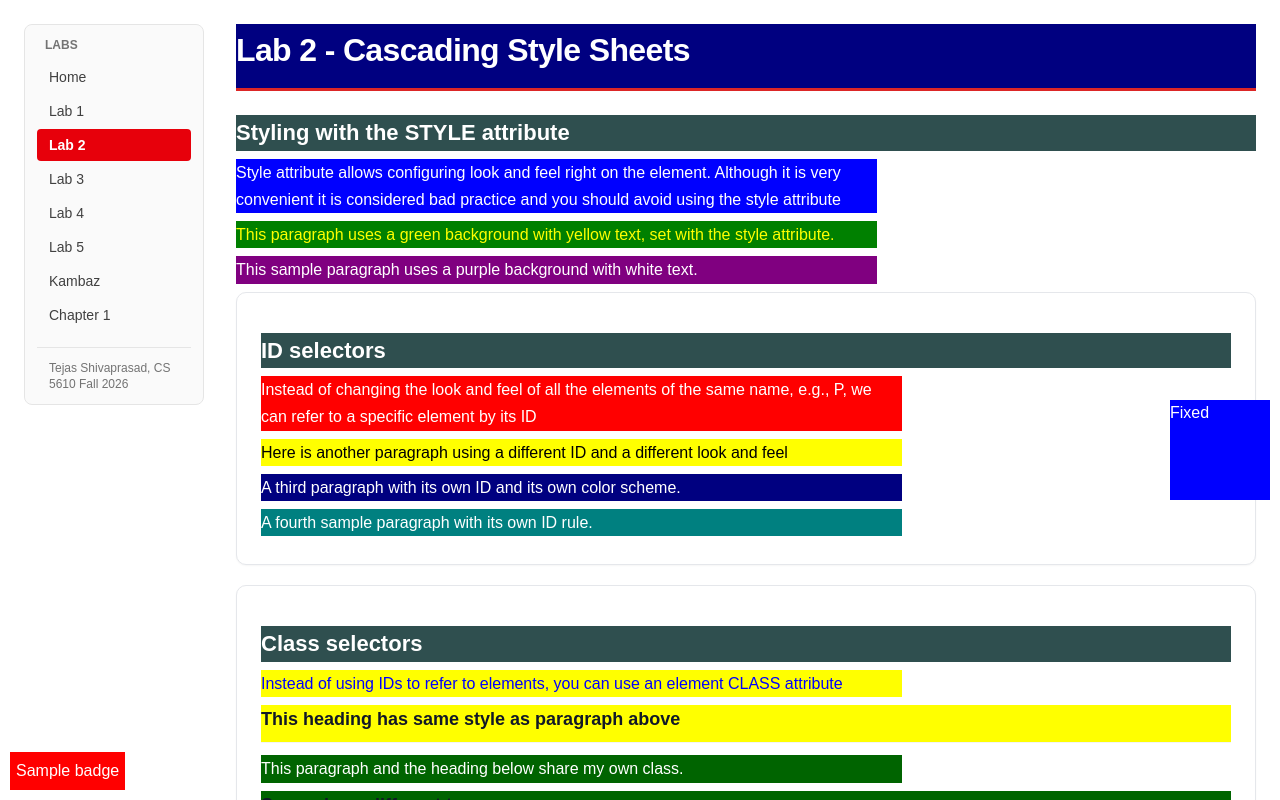
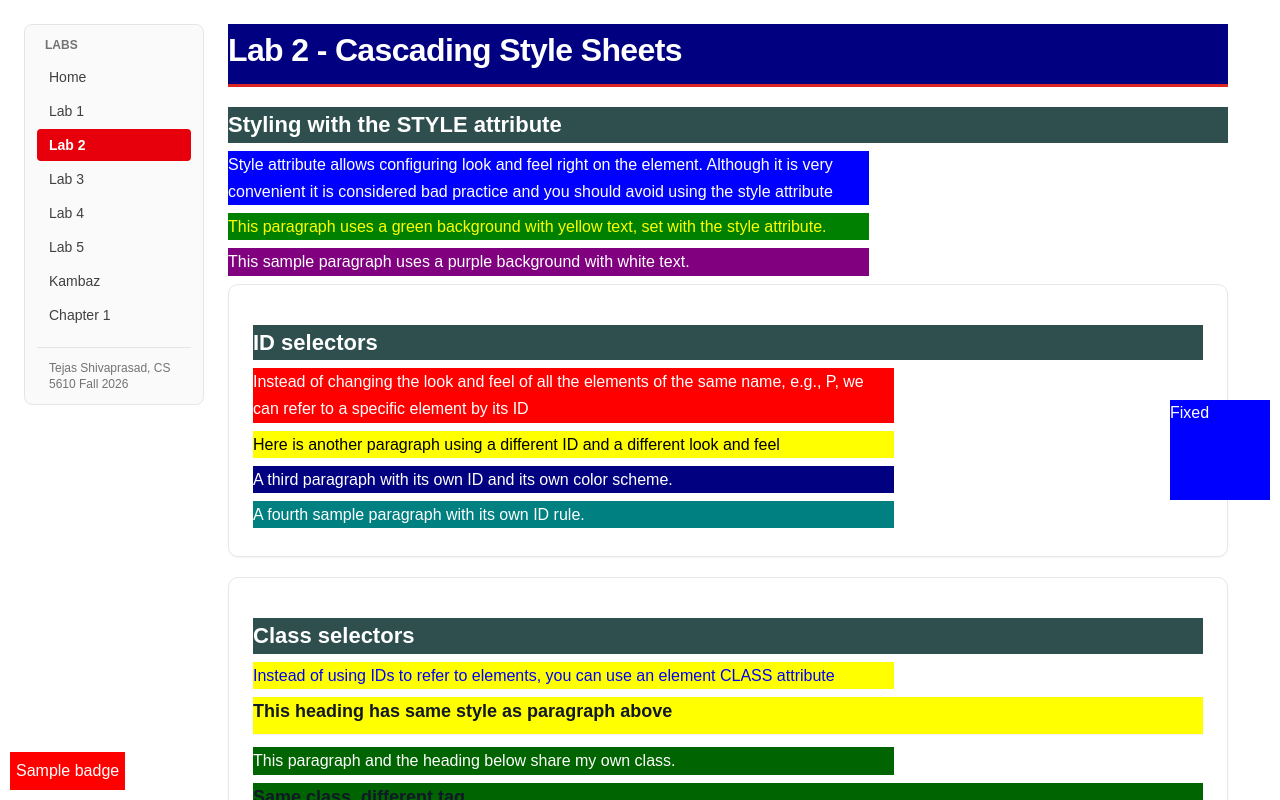
Before and after one commit to TejaShiv/kambaz-next-js, a Next.js app: page /labs/lab2 in a window 1280 px wide. Shown: the top 800 px of the page. Built offline with nearby package versions, Linux system fonts and the light colour scheme.

Commit message:
Constrain labs content width and tighten spacing

```diff
--- a/app/labs/labs.css
+++ b/app/labs/labs.css
@@ -144,3 +144,12 @@ main.wd-labs-content button {
 main.wd-labs-content button:hover {
   background: #f3f4f6;
 }
+
+main.wd-labs-content > div > div {
+  overflow-x: auto;
+}
+
+main.wd-labs-content > div > h2 {
+  margin-bottom: 1rem;
+  padding-bottom: 0.5rem;
+}
--- a/app/labs/layout.tsx
+++ b/app/labs/layout.tsx
@@ -6,11 +6,11 @@ export default function LabsLayout({
   children,
 }: Readonly<{ children: ReactNode }>) {
   return (
-    <div className="flex gap-8 p-6">
+    <div className="flex gap-6 p-6">
       <aside className="sticky top-6 hidden h-fit w-[180px] shrink-0 rounded-lg border border-neutral-200 bg-neutral-50 p-3 md:block">
         <TOC />
       </aside>
-      <main className="wd-labs-content min-w-0 flex-1 leading-relaxed">{children}</main>
+      <main className="wd-labs-content min-w-0 max-w-[1000px] flex-1 leading-relaxed">{children}</main>
     </div>
   );
 }
```
